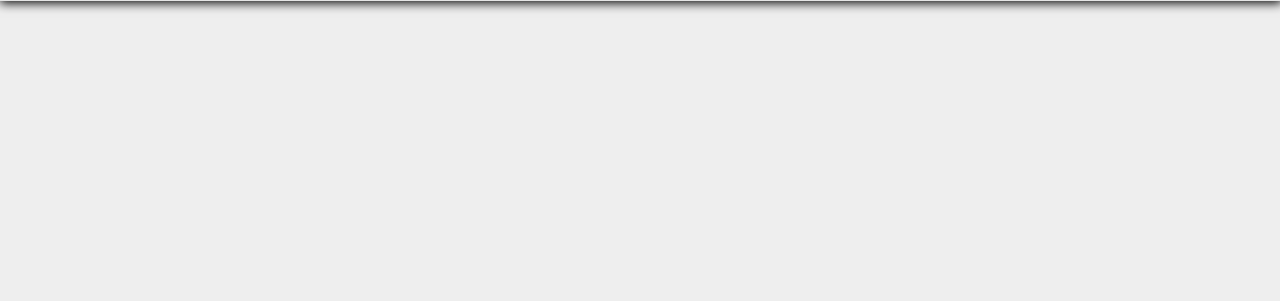
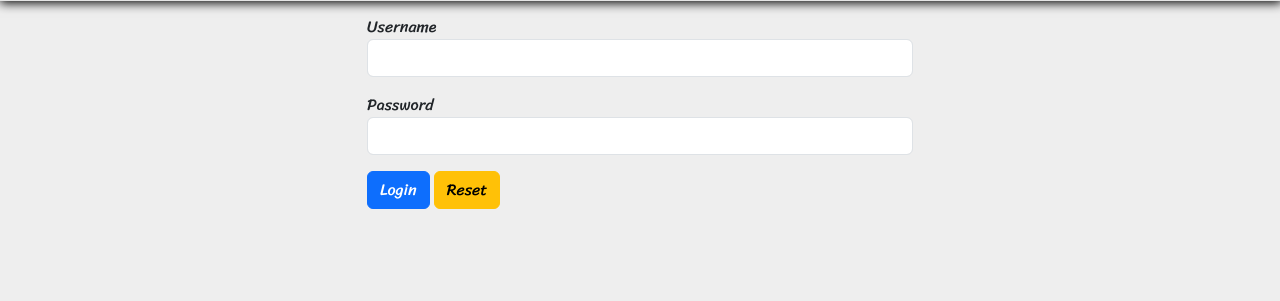
Before and after one commit to TortongDev/hrapp, a PHP site: page /views/login/index.php in a window 1280 px wide. Shown: the part 49-350 px from the top of the page. Run offline with PHP 8.4, Linux system fonts and the light colour scheme; some libraries are stand-ins or nearby versions.

Commit message:
update login

```diff
--- a/views/login/index.php
+++ b/views/login/index.php
@@ -53,11 +53,24 @@
     <header class="login">
         <div class="header-login-title">Login :: เข้าใช้งาน</div>
     </header>
-    <div class="container">
-        <div class="row">
-            <div class="col-12 col-md-3">Lorem, ipsum.</div>
-            <div class="col-12 col-md-6">Lorem, ipsum dolor.</div>
-            <div class="col-12 col-md-3">Lorem ipsum dolor sit amet.</div>
+    <div class="container mt-5">
+        <div class="row mt-3">
+            <div class="col-12 col-md-3"></div>
+            <div class="col-12 col-md-6">
+                <div class="mt-3">
+                    <label for="username">Username</label><br>
+                    <input type="text" name="username" id="username" class="form-control">
+                </div>
+                <div class="mt-3">
+                    <label for="password">Password</label><br>
+                    <input type="text" name="password" id="password" class="form-control">
+                </div>
+                <div class="mt-3">
+                    <button type="submit p-1" class="btn btn-primary">Login</button>
+                    <button type="reset" class="btn btn-warning">Reset</button>
+                </div>
+            </div>
+            <div class="col-12 col-md-3"></div>
         </div>
     </div>
 </body>
```
